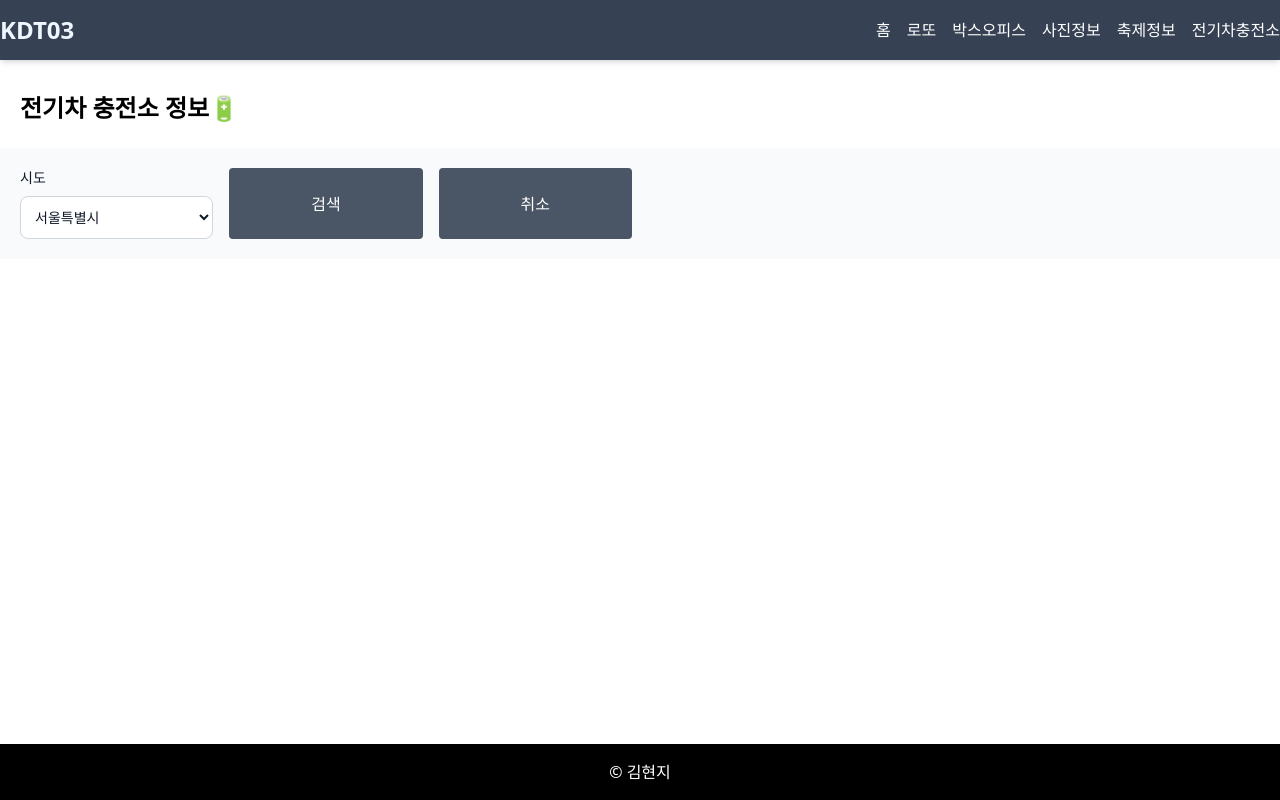
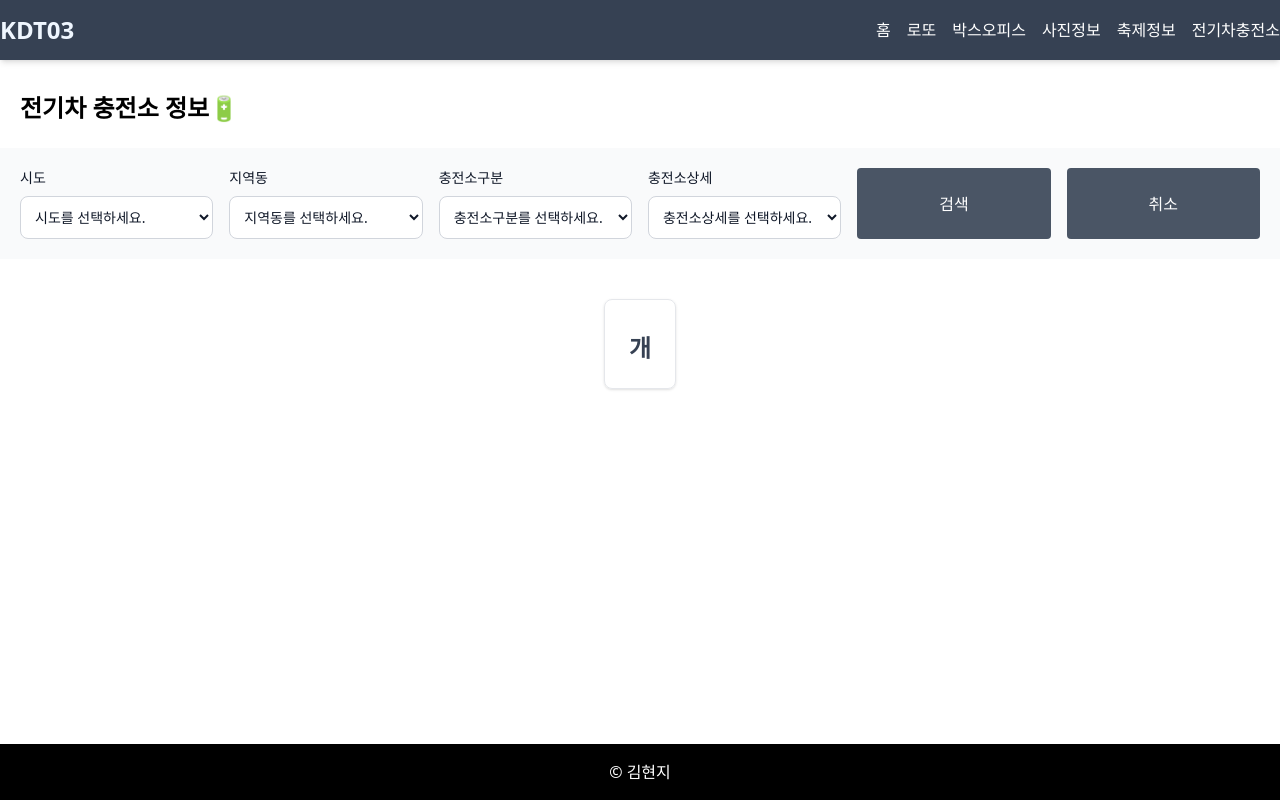
Before and after one commit to guswlrla/kdt-react-2025, a React (Vite) app: page /charge in a window 1280 px wide. Built offline with nearby package versions, Linux system fonts and the light colour scheme.

Commit message:
chargecard

```diff
--- a/src/13/Gallery.jsx
+++ b/src/13/Gallery.jsx
@@ -16,7 +16,7 @@ export default function Gallery() {
     const resp = await fetch(url);
     const data = await resp.json();
     console.log(data.response.body.items.item);
-    setData(data.response.body.items.item);
+    setData(data.response.header.body.items.item);
   }
 
   useEffect(() => { // 처음 렌더링 될 때, 자동으로 input에 포커스 두기
--- /dev/null
+++ b/src/16/ChargeCard.jsx
@@ -0,0 +1,17 @@
+const CardStyle = {
+    white : {
+      base : "bg-white",
+      hover : "hover:bg-gray-100"
+    }
+}
+
+export default function ChargeCard({color, title, num}) {
+    return (
+      <div>
+        <div className={`block max-w-sm p-6 border ${CardStyle.base} border-gray-200 rounded-lg shadow-sm my-10`}>
+          <h5 className="mb-2 text-lg font-normal tracking-tight text-gray-900">{title}</h5>
+          <p className="text-2xl font-bold text-gray-700 ">{num}개</p>
+        </div>
+      </div>
+    )
+}
--- a/src/16/ChargeInfo.jsx
+++ b/src/16/ChargeInfo.jsx
@@ -4,19 +4,115 @@ import zscode from "./data/zscode.json"
 import kind from "./data/kind.json"
 import kinddetail from "./data/kinddetail.json"
 import TailButton from "../components/TailButton";
-import { useEffect, useState } from "react";
+import { useEffect, useRef, useState } from "react";
+import ChargeCard from "./ChargeCard";
 
 export default function ChargeInfo() {
+  const [zsc, setZsc] = useState(); // 시도를 선택한 뒤 지역동 목록
+  const [kdc, setKdc] = useState(); // 충전소구분을 선택한 뒤 충전소 상세 목록
+
+  // select 박스
+  const sel1Ref = useRef();
+  const sel2Ref = useRef();
+  const sel3Ref = useRef();
+  const sel4Ref = useRef();
+
+  const [cData, setCdata] = useState([]); // 전체 데이터
+
+  const [isLoading, setIsLoading] = useState(false); // 로딩중 표시
+
+  // 선택한 시도의 지역동 목록을 보이게 함
+  const handleZcode = () => {
+    if(!zscode[sel1Ref.current.value]) {
+      setZsc(null);
+      return;
+    }
+    setZsc(zscode[sel1Ref.current.value]);
+  }
+
+  // 선택한 충전소구분의 충전소 상센 목록을 보이게 함
+  const handleKind = () => {
+    if(!kinddetail[sel3Ref.current.value]) {
+      setKdc(null);
+      return;
+    }
+    setKdc(kinddetail[sel3Ref.current.value]);
+  }
+
+  // 확인버튼
+  const handleClick1 = () => {
+    if(sel1Ref.current.value == "") {
+      alert("시도를 선택해주세요.");
+      sel1Ref.current.focus();
+      return;
+    }
+    if(sel2Ref.current.value == "") {
+      alert("지역동을 선택해주세요.");
+      sel2Ref.current.focus();
+      return;
+    }
+    if(sel3Ref.current.value == "") {
+      alert("충전소구분을 선택해주세요.");
+      sel3Ref.current.focus();
+      return;
+    }
+    if(sel4Ref.current.value == "") {
+      alert("충전소상세를 선택해주세요.");
+      sel4Ref.current.focus();
+      return;
+    }
+
+    getFetchData();
+  }
+
+  // 취소버튼
+  const handleClick2 = () => {
+    sel1Ref.current.value = "";
+    sel2Ref.current.value = "";
+    sel3Ref.current.value = "";
+    sel4Ref.current.value = "";
+
+    setZsc();
+    setKdc();
+    setCdata([]);
+  }
+
+  // 데이터 가져오기
+  const getFetchData = async () => {
+    const api = import.meta.env.VITE_API_KEY;
+    const url = `https://apis.data.go.kr/B552584/EvCharger/getChargerInfo?serviceKey=${api}&pageNo=1&numOfRows=100&zcode=${sel1Ref.current.value}&zscode=${sel2Ref.current.value}&kind=${sel3Ref.current.value}&kindDetail=${sel4Ref.current.value}&dataType=JSON`;
+
+    setIsLoading(true);
+    const resp = await fetch(url);
+    const data = await resp.json();
+
+    setCdata(data.items.item);
+    setIsLoading(false);
+  }
+
+  // fetch가 완료되면
+  useEffect(() => {
+    if(cData.length == 0) return;
+
+    console.log(cData);
+  }, [cData])
+
   return (
     <div className="w-full flex flex-col justify-start items-center">
       <h1 className="w-full text-2xl font-bold mt-3 p-5 mb-1 text-left">전기차 충전소 정보🔋</h1>
       <div className="w-full grid grid-cols-1 sm:grid-cols-2 lg:grid-cols-6 gap-4 bg-gray-50 p-5">
-        <TailSelect id="sel1" selectLabel="시도" optionKey={Object.keys(zcode)} optionVal={Object.values(zcode)}/>
-        {/* <TailSelect id="sel2" selectLabel="지역동" optionKey={} optionVal={}/> */}
-        {/* <TailSelect id="sel3" selectLabel="충전소구분"/> */}
-        {/* <TailSelect id="sel4" selectLabel="충전소상세"/> */}
-        <TailButton color='gray' caption='검색' onHandle={() => {}}/>
-        <TailButton color='gray' caption='취소' onHandle={() => {}}/>
+        <TailSelect id="sel1" selectLabel="시도" ref={sel1Ref} optionKey={Object.keys(zcode)} optionVal={Object.values(zcode)} onHandle={handleZcode}/>
+        <TailSelect id="sel2" selectLabel="지역동" ref={sel2Ref} optionKey={zsc ? Object.values(zsc) : "" } optionVal={zsc ? Object.keys(zsc) : "" } onHandle={()=>{}}/>
+        <TailSelect id="sel3" selectLabel="충전소구분" ref={sel3Ref} optionKey={Object.keys(kind)} optionVal={Object.values(kind)} onHandle={handleKind}/>
+        <TailSelect id="sel4" selectLabel="충전소상세" ref={sel4Ref} optionKey={kdc ? Object.values(kdc) : ""} optionVal={kdc ? Object.keys(kdc) : ""} onHandle={()=>{}}/>
+        <TailButton color='gray' caption='검색' onHandle={handleClick1}/>
+        <TailButton color='gray' caption='취소' onHandle={handleClick2}/>
+      </div>
+      <div>
+        <ChargeCard color="" title="" num=""/>
+      </div>
+      <div>
+        {isLoading && <p className="w-full text-2xl font-bold mt-3 p-5 mb-1 text-left">로딩중...</p>}
       </div>
     </div>
   )
--- a/src/components/TailSelect.jsx
+++ b/src/components/TailSelect.jsx
@@ -1,14 +1,13 @@
 import React from 'react'
 
-export default function TailSelect({selectLabel, optionKey, optionVal}) {
+export default function TailSelect({id, selectLabel, optionKey, optionVal, ref, onHandle}) {
     return (
       <div>
         <form className="max-w-sm mx-auto">
           <label htmlFor={optionKey} className="block mb-2 text-sm font-medium text-gray-900 dark:text-white">{selectLabel}</label>
-          <select id={optionKey} className="bg-white border border-gray-300 text-gray-900 text-sm rounded-lg focus:ring-blue-500 focus:border-blue-500 block w-full p-2.5 dark:bg-gray-700 dark:border-gray-600 dark:placeholder-gray-400 dark:text-white dark:focus:ring-blue-500 dark:focus:border-blue-500">
-            <option value="" disabled>{selectLabel}를 선택하세요.</option>
-            {/* {optionKey.map((item, idx) => <option key={item} value={item}>{optionVal[idx]}</option>)} */}
-            {optionVal.map(item => <option key={item} value={item}>{item}</option>)}
+          <select id={id} ref={ref} onChange={onHandle} className="bg-white border border-gray-300 text-gray-900 text-sm rounded-lg focus:ring-blue-500 focus:border-blue-500 block w-full p-2.5 dark:bg-gray-700 dark:border-gray-600 dark:placeholder-gray-400 dark:text-white dark:focus:ring-blue-500 dark:focus:border-blue-500">
+            <option value="" >{selectLabel}를 선택하세요.</option>
+            {optionKey && optionKey.map((item, idx) => <option key={item} value={item}>{optionVal[idx]}</option>)}
           </select>
         </form>
       </div>
```
